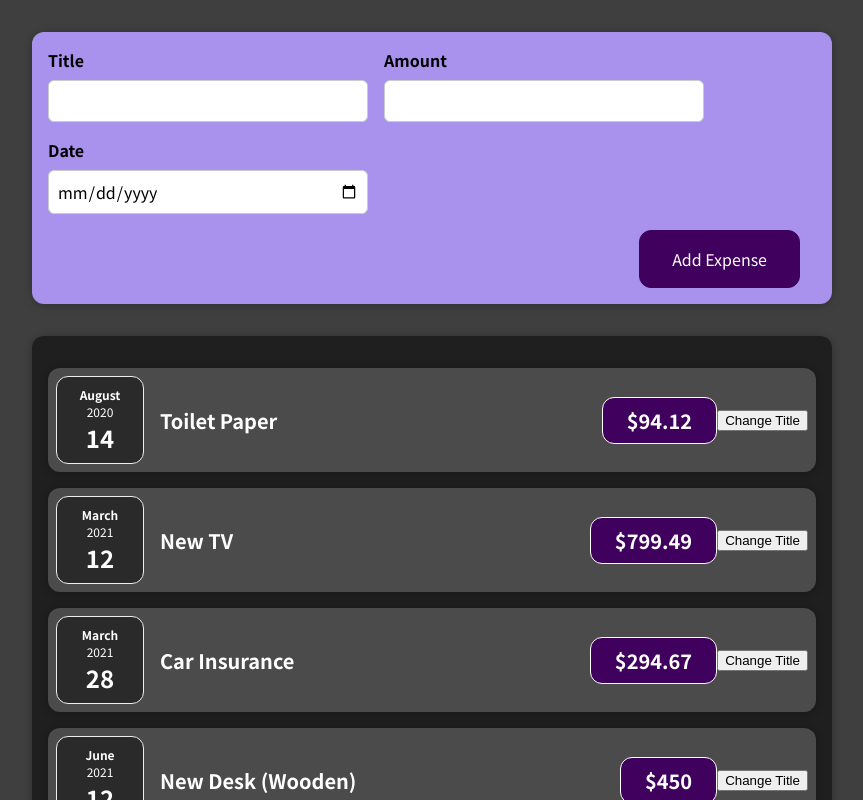
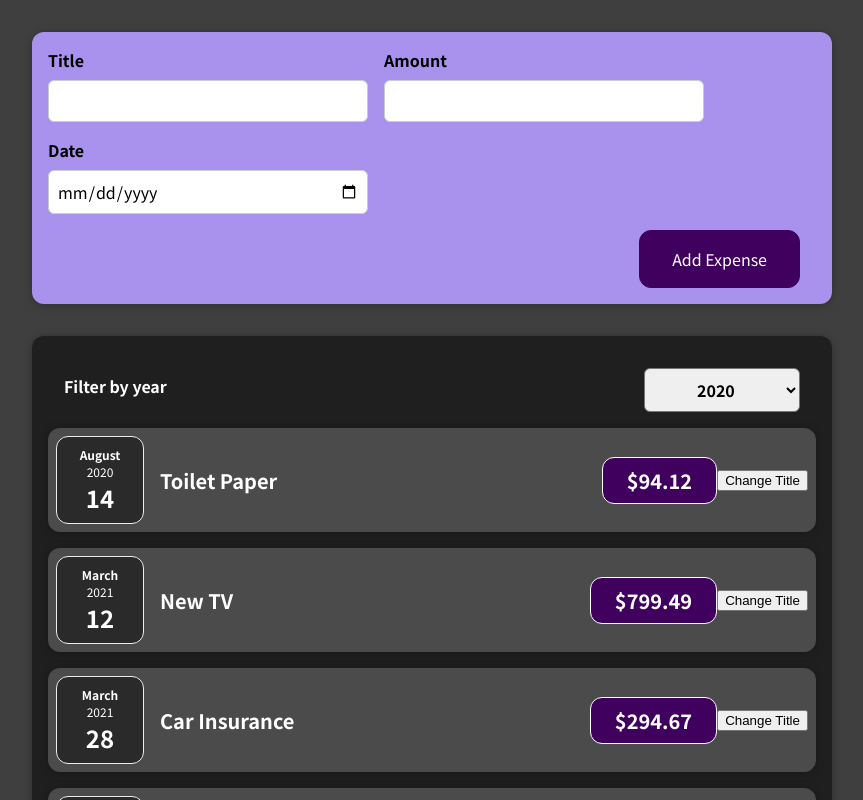
Before and after one commit to yuzunsang/react-workout, a React (Create React App) app: page / in a window 1280 px wide. Shown: the top 800 px of the page, without its empty margins (208-1071 px from the left). Built offline with nearby package versions, Linux system fonts and the light colour scheme.

Commit message:
add expensesfilter

```diff
--- a/src/components/Expenses/Expenses.js
+++ b/src/components/Expenses/Expenses.js
@@ -1,10 +1,24 @@
+import React, { useState } from "react";
+
 import ExpenseItem from "./ExpenseItem";
 import Card from "../UI/Card";
+import ExpensesFilter from "./ExpensesFilter";
 import "./Expenses.css";
 
 const Expenses = (props) => {
+  const [filteredYear, setFilteredYear] = useState("2020");
+
+  const handleFilterChange = (selectedYear) => {
+    setFilteredYear(selectedYear);
+  };
+
   return (
+    <div>
       <Card className="expenses">
+        <ExpensesFilter
+          selected={filteredYear}
+          onFilterChange={handleFilterChange}
+        />
         <ExpenseItem
           title={props.items[0].title}
           amount={props.items[0].amount}
@@ -26,6 +40,7 @@
           date={props.items[3].date}
         />
       </Card>
+    </div>
   );
 };
 
--- /dev/null
+++ b/src/components/Expenses/ExpensesFilter.css
@@ -0,0 +1,24 @@
+.expenses-filter {
+  color: white;
+  padding: 0 1rem;
+}
+
+.expenses-filter__control {
+  display: flex;
+  width: 100%;
+  align-items: center;
+  justify-content: space-between;
+  margin: 1rem 0;
+}
+
+.expenses-filter label {
+  font-weight: bold;
+  margin-bottom: 0.5rem;
+}
+
+.expenses-filter select {
+  font: inherit;
+  padding: 0.5rem 3rem;
+  font-weight: bold;
+  border-radius: 6px;
+}
--- /dev/null
+++ b/src/components/Expenses/ExpensesFilter.js
@@ -0,0 +1,25 @@
+import React from "react";
+
+import "./ExpensesFilter.css";
+
+const ExpensesFilter = (props) => {
+  const handleDropdownChange = (event) => {
+    props.onFilterChange(event.target.value);
+  };
+
+  return (
+    <div className="expenses-filter">
+      <div className="expenses-filter__control">
+        <label>Filter by year</label>
+        <select value={props.selected} onChange={handleDropdownChange}>
+          <option value="2022">2022</option>
+          <option value="2021">2021</option>
+          <option value="2020">2020</option>
+          <option value="2019">2019</option>
+        </select>
+      </div>
+    </div>
+  );
+};
+
+export default ExpensesFilter;
```
Lines whose indentation alone changed are shown as unchanged.
